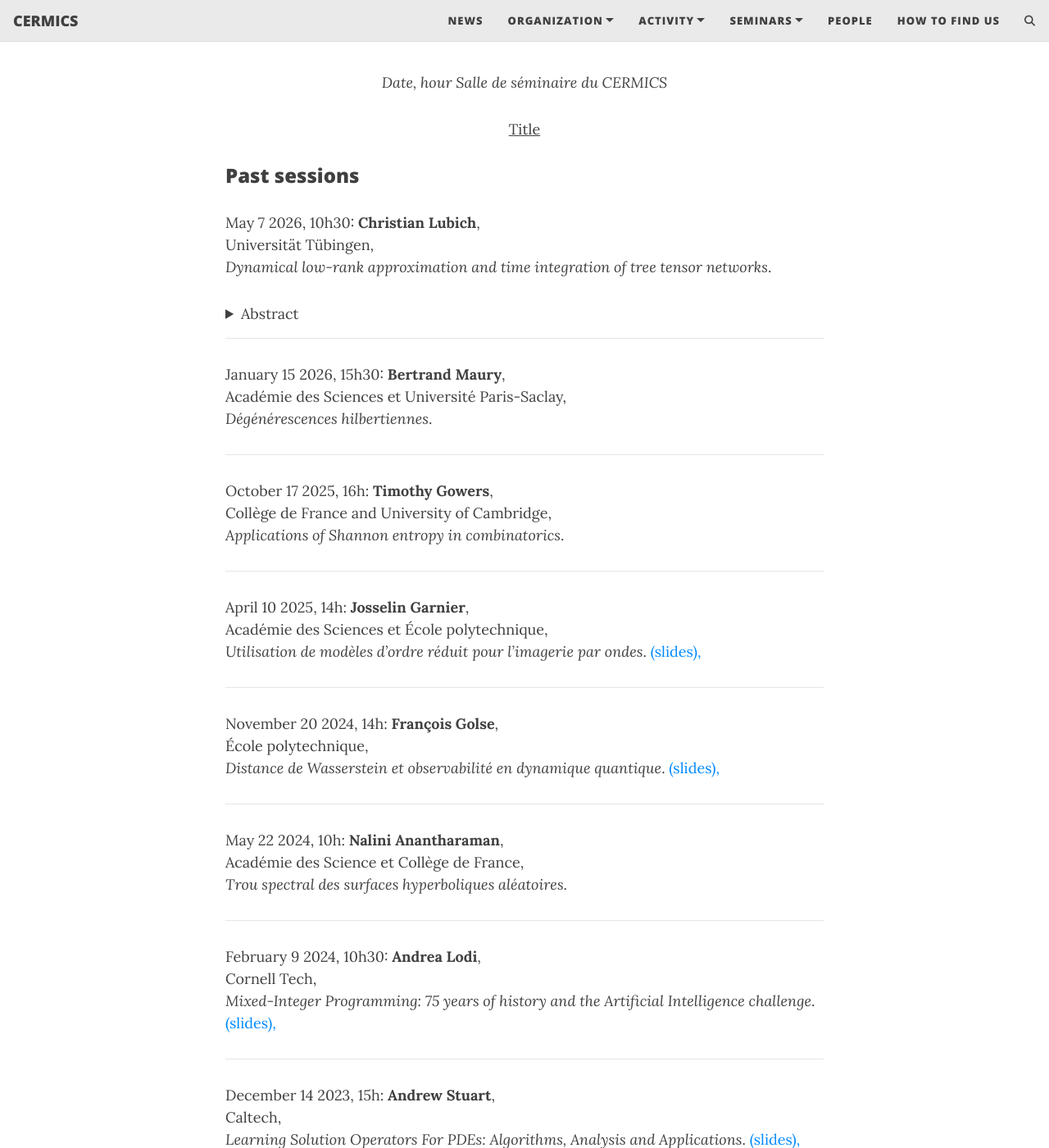
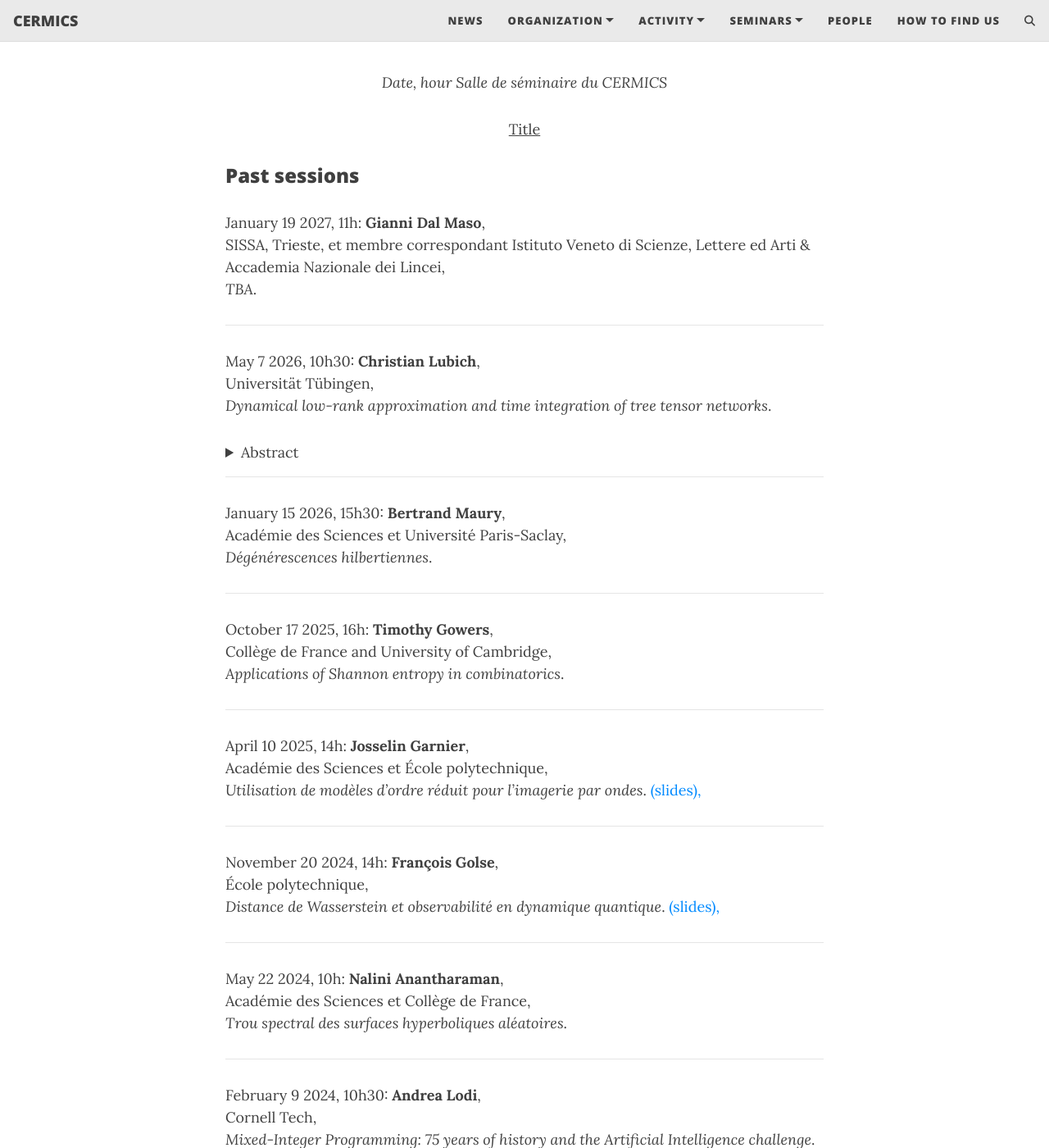
Before and after one commit to cermics/colloquium, a Jekyll site: the page built from index.md, in a window 1280 px wide and 1400 px high, scrolled down 613 px. Shown: the whole window at 82% size. Built offline with Jekyll 4.4.1, drawn with Linux system fonts in a browser that asks for light colours; comment, search, counter and statistics services are not loaded; part of the change alters nothing that is shown; some of the changed text lies outside the part shown.

Commit message:
Update colloquium.yml

```diff
--- a/_data/colloquium.yml
+++ b/_data/colloquium.yml
@@ -1,29 +1,66 @@
--  date: 2026/05/07
-   hour: 10h30
-   AU: Christian Lubich
-   UN: Universität Tübingen
-   TI: "Dynamical low-rank approximation and time integration of tree tensor networks"
-   contents: "The talk first presents some numerical experiments with time-dependent tree
-   tensor network algorithms for the approximation of quantum spin system
-   dynamics. It continues with the basics in the design of time integration methods
-   that are robust to the typical presence of small singular values, that have good
-   structure-preserving properties (norm, energy conservation or dissipation), and
-   that allow for rank (= bond dimension) adaptivity and for parallelism. The
-   discussion of basic concepts forms the main part of the talk and will be done
-   for the smallest possible type of tensor network differential equations, namely
-   low-rank matrix differential equations, which are of interest in their own
-   right. Once this technically simplest, yet nontrivial case is understood, there
-   is a systematic path to the extension of the low-rank integrators and their
-   favourable properties to general tree tensor networks.  <br> This talk is based
-   on joint work with many colleagues and former and present students, among which
-   I wish to single out Othmar Koch for the first mathematical work on dynamical
-   low-rank approximation (DLRA) in 2007, Ivan Oseledets for jointly discovering
-   the first robust DLRA integrator in 2014 (the projector-splitting integrator),
-   Gianluca Ceruti and Jonas Kusch for jointly developing the Basis Update &amp;
-   Galerkin (BUG) integrators since 2022, and Hanna Walach, Gianluca Ceruti,
-   Dominik Sulz and Charlotte Verhoeven for the recent systematic extension from
-   low-rank matrices to general tree tensor networks both in theory and in
-   increasingly efficient implementations."
+# Colloquium du CERMICS, du plus récent au plus ancien.
+#
+# Champs d'une séance :
+#   date      AAAA/MM/JJ (obligatoire)
+#   hour      ex. 14h, ou "void" pour ne pas afficher d'heure
+#   AU, UN    orateur, affiliation
+#   TI        titre (entre guillemets)
+#   slides    lien (URL complète ou chemin local comme assets/colloquium/x.pdf)
+#   abstract  lien vers un PDF de résumé
+#   contents  résumé affiché dans un bloc dépliable (Markdown accepté)
+#   TIb, slidesb, abstractb   second exposé du même orateur
+#   note      mention affichée en italique (co-organisation, etc.)
+#   room      salle (par défaut : Salle de séminaire du CERMICS)
+#   next      true pour la séance à venir : elle s'affiche en « Next session »
+#             et est retirée des séances passées. Après la séance, supprimer
+#             la ligne `next: true`.
+#   sem: scommun + PROG   séance commune à plusieurs exposés
+#
+# Modèle pour la prochaine séance (décommenter et remplir) :
+# - date: 2027/01/14
+#   hour: 14h
+#   AU: Prénom Nom
+#   UN: Institution
+#   TI: "Titre"
+#   contents: >-
+#     Résumé.
+#   next: true
+
+- date: 2027/01/19
+  hour: 11h
+  AU: Gianni Dal Maso
+  UN: SISSA, Trieste, et membre correspondant Istituto Veneto di Scienze, Lettere ed Arti & Accademia Nazionale dei Lincei
+  TI: "TBA"
+  room: Salle de séminaire du CERMICS
+  next: true
+
+- date: 2026/05/07
+  hour: 10h30
+  AU: Christian Lubich
+  UN: Universität Tübingen
+  TI: "Dynamical low-rank approximation and time integration of tree tensor networks"
+  contents: >-
+    The talk first presents some numerical experiments with time-dependent tree
+    tensor network algorithms for the approximation of quantum spin system
+    dynamics. It continues with the basics in the design of time integration methods
+    that are robust to the typical presence of small singular values, that have good
+    structure-preserving properties (norm, energy conservation or dissipation), and
+    that allow for rank (= bond dimension) adaptivity and for parallelism. The
+    discussion of basic concepts forms the main part of the talk and will be done
+    for the smallest possible type of tensor network differential equations, namely
+    low-rank matrix differential equations, which are of interest in their own
+    right. Once this technically simplest, yet nontrivial case is understood, there
+    is a systematic path to the extension of the low-rank integrators and their
+    favourable properties to general tree tensor networks. <br> This talk is based
+    on joint work with many colleagues and former and present students, among which
+    I wish to single out Othmar Koch for the first mathematical work on dynamical
+    low-rank approximation (DLRA) in 2007, Ivan Oseledets for jointly discovering
+    the first robust DLRA integrator in 2014 (the projector-splitting integrator),
+    Gianluca Ceruti and Jonas Kusch for jointly developing the Basis Update &amp;
+    Galerkin (BUG) integrators since 2022, and Hanna Walach, Gianluca Ceruti,
+    Dominik Sulz and Charlotte Verhoeven for the recent systematic extension from
+    low-rank matrices to general tree tensor networks both in theory and in
+    increasingly efficient implementations.
 - date: 2026/01/15
   hour: 15h30
   AU: Bertrand Maury
@@ -49,7 +86,7 @@
 - date: 2024/05/22
   hour: 10h
   AU: Nalini Anantharaman
-  UN: Académie des Science et Collège de France
+  UN: Académie des Sciences et Collège de France
   TI: "Trou spectral des surfaces hyperboliques aléatoires"
 - date: 2024/02/09
   hour: 10h30
@@ -108,7 +145,7 @@
 - date: 2019/11/12
   hour: 14h
   AU: János Pach
-  UN: Renyi Institute Budapest and MIPT Moscow, Bézout Chair 2019
+  UN: Rényi Institute Budapest and MIPT Moscow, Bézout Chair 2019
   TI: "How to escape the curse of dimensionality in combinatorics"
   note: Jointly organized with Labex Bézout
 - date: 2019/09/20
@@ -150,7 +187,7 @@
   slides: "https://gitlab.enpc.fr/archives/colloquium/slides_carstensen.pdf"
 - date: 2018/06/07
   hour: 15h30
-  AU: Bjorn Engquist
+  AU: Björn Engquist
   UN: The University of Texas at Austin
   TI: "Multiscale dynamical systems and parareal algorithms"
   slides: "https://gitlab.enpc.fr/archives/colloquium/slides_engquist.pdf"
@@ -196,17 +233,15 @@
   AU: Common seminar CERMICS/IMAGINE
   sem: scommun
   PROG:
-  - date: 2016/06/07
-    hour: 10h
-    TI: "Representing 3D models for matching and retrieving"
+  - hour: 10h
     AU: Mathieu Aubry
     UN: IMAGINE, École des Ponts ParisTech
+    TI: "Representing 3D models for matching and retrieving"
     abstract: "https://gitlab.enpc.fr/archives/colloquium/abstract_aubry.pdf"
-  - date: 2016/06/07
-    hour: 11h
-    TI: "Beyond stochastic gradient descent for large-scale machine learning"
+  - hour: 11h
     AU: Francis Bach
     UN: Inria et ENS
+    TI: "Beyond stochastic gradient descent for large-scale machine learning"
     abstract: "https://gitlab.enpc.fr/archives/colloquium/abstract_bach.pdf"
     slides: assets/colloquium/slides_bach.pdf
 - date: 2016/03/30
```
